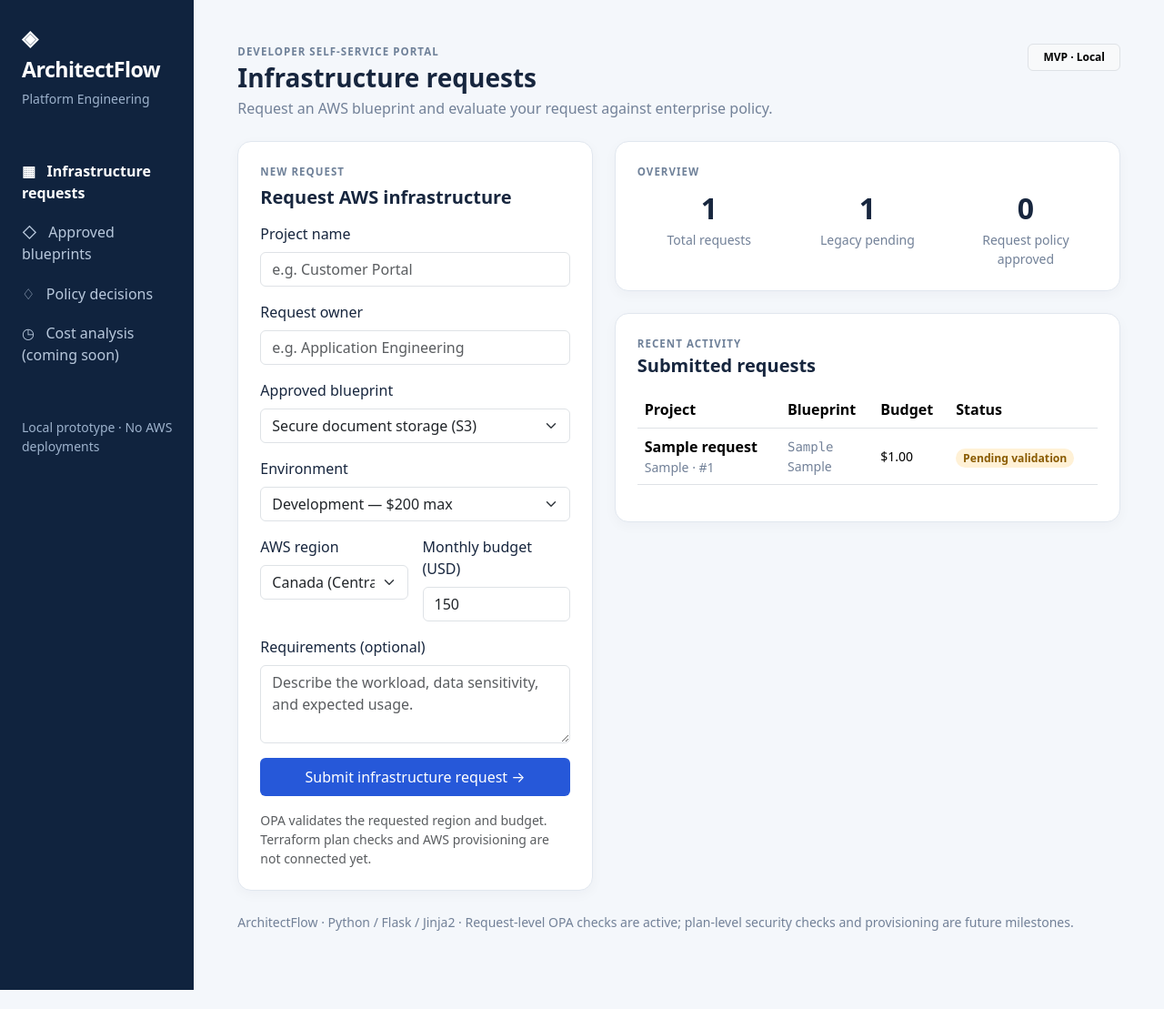
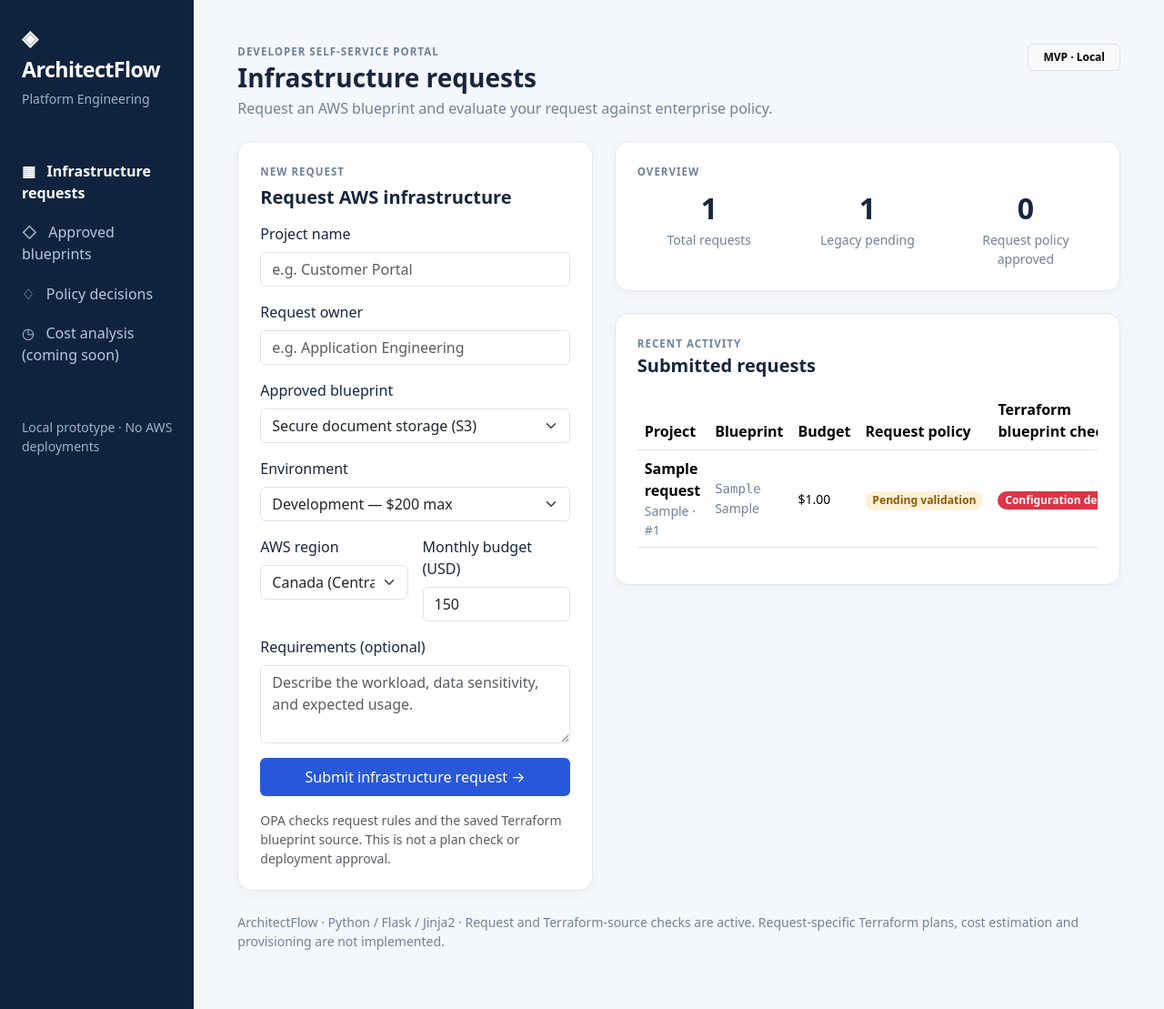
Before and after one commit to hally/architectflow, a Flask app: page / in a window 1280 px wide. Shown: the whole page at 91% size. Before the commit the page ends 1088 px from the top, so only its background shows below. Run offline with Flask 3, Linux system fonts and the light colour scheme; tables that the repository leaves empty hold one stand-in row (values such as "Sample post").

Commit message:
feat(portal): display Terraform blueprint checks separately from request decisions

```diff
--- a/portal/templates/index.html
+++ b/portal/templates/index.html
@@ -97,7 +97,7 @@
                 <textarea class="form-control" id="notes" name="notes" rows="3" maxlength="1000" placeholder="Describe the workload, data sensitivity, and expected usage."></textarea>
               </div>
               <button class="btn btn-brand w-100 py-2" type="submit">Submit infrastructure request →</button>
-              <p class="text-muted small mt-3 mb-0">OPA validates the requested region and budget. Terraform plan checks and AWS provisioning are not connected yet.</p>
+              <p class="text-muted small mt-3 mb-0">OPA checks request rules and the saved Terraform blueprint source. This is not a plan check or deployment approval.</p>
             </form>
           </section>
         </div>
@@ -117,7 +117,7 @@
             {% if requests %}
               <div class="table-responsive">
                 <table class="table align-middle">
-                  <thead><tr><th>Project</th><th>Blueprint</th><th>Budget</th><th>Status</th></tr></thead>
+                  <thead><tr><th>Project</th><th>Blueprint</th><th>Budget</th><th>Request policy</th><th>Terraform blueprint check</th></tr></thead>
                   <tbody>
                     {% for item in requests %}
                     <tr>
@@ -130,6 +130,16 @@
                           <div class="small text-danger mt-1">{{ reason }}</div>
                         {% endfor %}
                       </td>
+                      <td>
+                        {% if item["config_status"] %}
+                          <span class="badge rounded-pill {% if item["config_status"] == "Configuration validated" %}text-bg-success{% elif item["config_status"] == "Configuration denied" %}text-bg-danger{% else %}text-bg-secondary{% endif %}">{{ item["config_status"] }}</span>
+                          {% for reason in item["config_reasons_list"] %}
+                            <div class="small text-danger mt-1">{{ reason }}</div>
+                          {% endfor %}
+                        {% else %}
+                          <span class="badge text-bg-secondary">Not assessed (legacy)</span>
+                        {% endif %}
+                      </td>
                     </tr>
                     {% endfor %}
                   </tbody>
@@ -141,7 +151,7 @@
           </section>
         </div>
       </div>
-      <p class="small muted mt-4">ArchitectFlow · Python / Flask / Jinja2 · Request-level OPA checks are active; plan-level security checks and provisioning are future milestones.</p>
+      <p class="small muted mt-4">ArchitectFlow · Python / Flask / Jinja2 · Request and Terraform-source checks are active. Request-specific Terraform plans, cost estimation and provisioning are not implemented.</p>
     </main>
   </div>
 </div>
```
